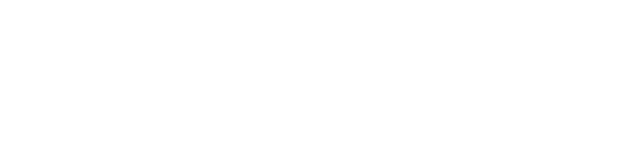
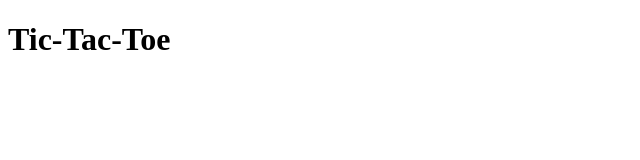
Before and after one commit to karmatt/OdinTicTacToe, a plain HTML site: page index.html in a window 1280 px wide. Shown: the whole page, without its empty margins (0-640 px from the left). Drawn offline with Linux system fonts and the light colour scheme.

Commit message:
Updated index.html

```diff
--- a/index.html
+++ b/index.html
@@ -4,11 +4,25 @@
     <meta charset="UTF-8">
     <meta http-equiv="X-UA-Compatible" content="IE=edge">
     <meta name="viewport" content="width=device-width, initial-scale=1.0">
-    <title>Document</title>
+    <title>Tic-Tac-Toe</title>
 </head>
 <body>
-    <header class="header"></header>
-    <main class="main"></main>
-    <footer class="footer"></footer>
+    <div class="page-wrapper">
+        <header class="header">
+            <div class="header__content">
+                <h1 class="title">Tic-Tac-Toe</h1>
+            </div>
+        </header>
+        <main class="main">
+            <div class="main__content">
+
+            </div>
+        </main>
+        <footer class="footer">
+            <div class="footer__content">
+
+            </div>
+        </footer>
+    </div>
 </body>
 </html>
```
